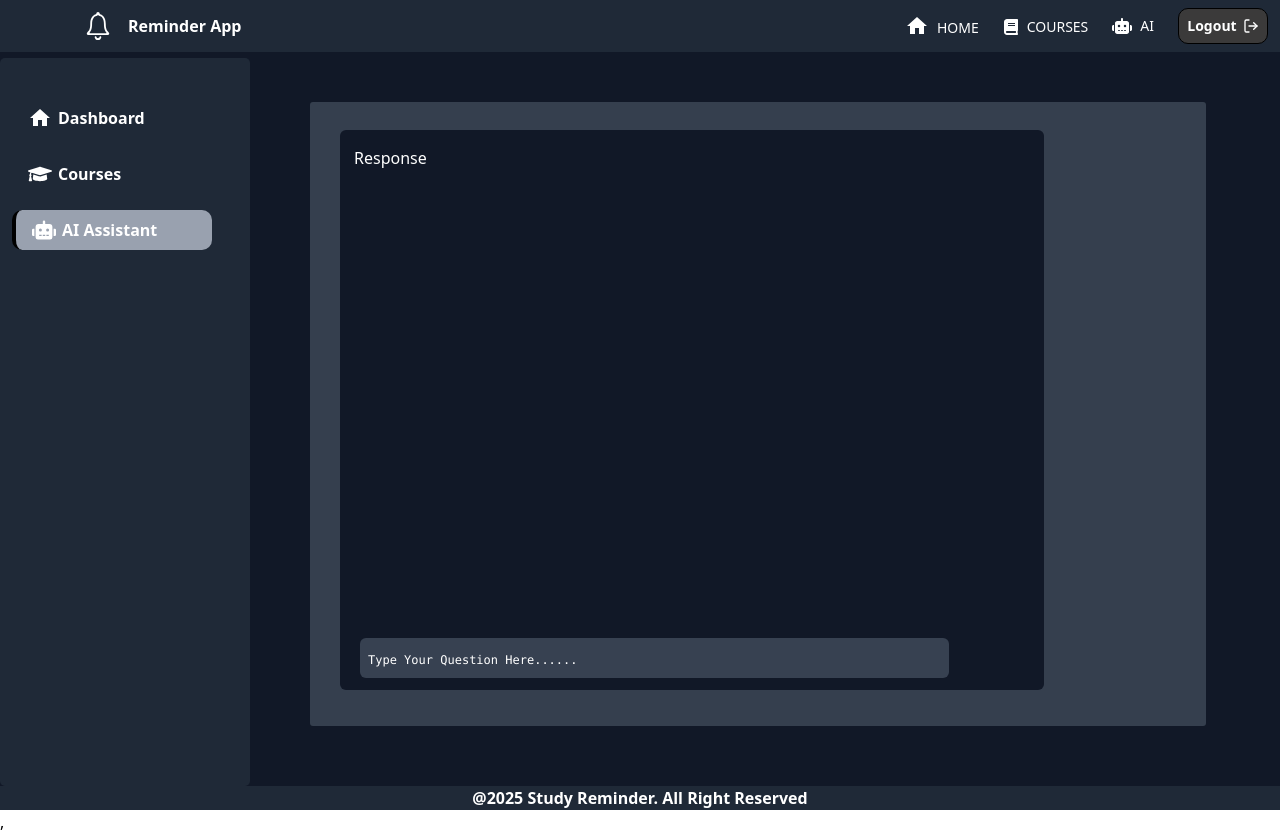
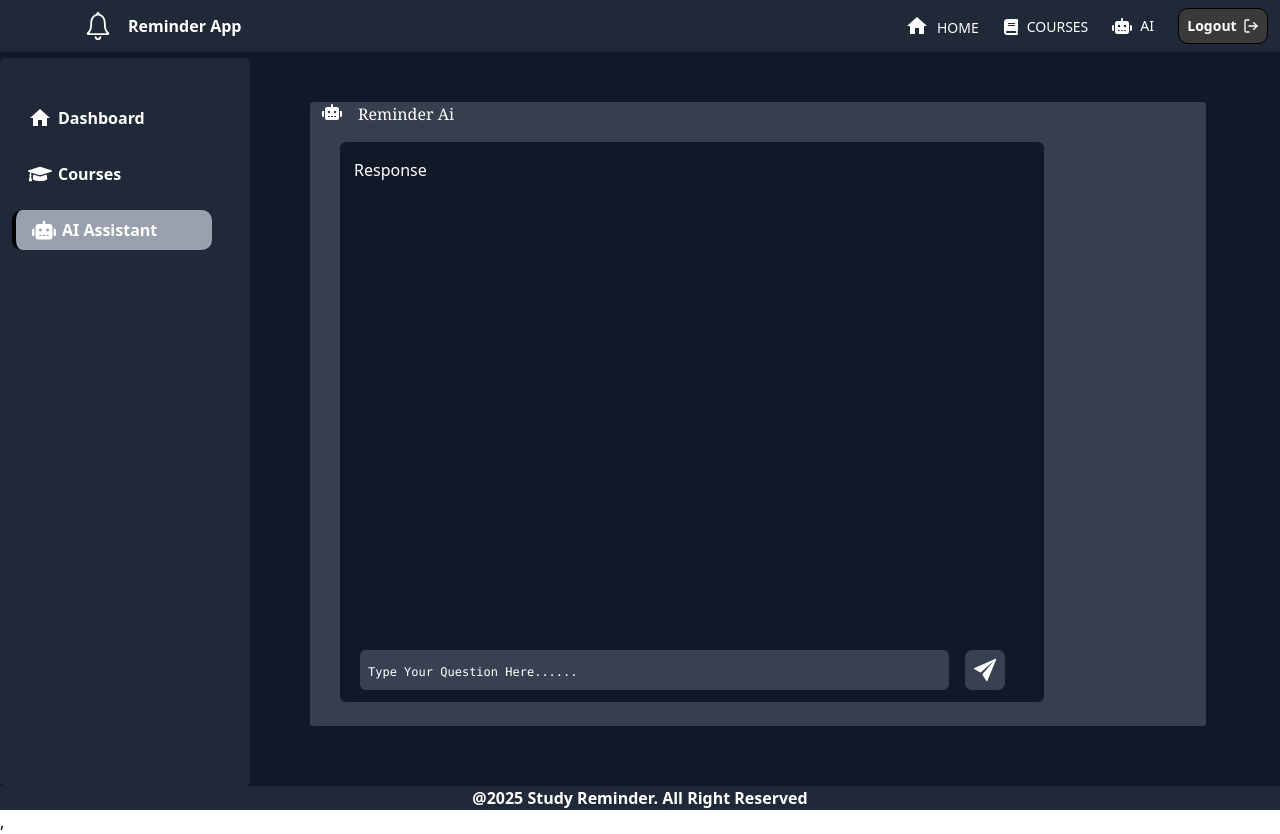
Before and after one commit to Aklile612/Reminder-App, a React (Vite) app: page /aipage in a window 1280 px wide. Built offline with nearby package versions, Linux system fonts and the light colour scheme.

Commit message:
mostly done the ai page

```diff
--- a/src/Components/Ai Assistant/AssistantPage.jsx
+++ b/src/Components/Ai Assistant/AssistantPage.jsx
@@ -2,6 +2,8 @@ import React from 'react'
 import Header from '../Header/Header'
 import Footer from '../Footer/Footer'
 import SideBar from '../SideBar/SideBar'
+import { IoIosSend } from 'react-icons/io'
+import { FaRobot } from 'react-icons/fa'
 
 const AssistantPage = () => {
   return (
@@ -12,11 +14,15 @@ const AssistantPage = () => {
         <SideBar/>
       </div>
       <div className='md:w-[70vw]  md:h-[78vh] rounded-[3px] md:mx-[40px] md:mt-[50px] bg-[#353f4e]'>
-        <div className='flex flex-col justify-between md:w-[55vw] md:my-7 rounded-[6px] md:h-[70vh] md:mx-[30px] bg-[#111827]'>
+        <div className='flex gap-4 md:ml-3'>
+        <FaRobot className='text-[20px] text-white'/>
+        <span className='text-white font-serif'>Reminder Ai</span>
+        </div>
+        <div className='flex flex-col justify-between md:w-[55vw] md:my-4 rounded-[6px] md:h-[70vh] md:mx-[30px] bg-[#111827]'>
           <div className='md:mt-4 md:ml-3.5'>
             <span className='text-white'>Response</span>
           </div>
-          <div className=''>
+          <div className='flex md:gap-4'>
             <form className='md:mb-3'>
 
               <input
@@ -26,7 +32,9 @@ const AssistantPage = () => {
                   placeholder="Type Your Question Here......"
                   />
             </form>
-
+            <div className='text-3xl flex items-center justify-center rounded-[7px] text-white md:w-[40px] md:h-[40px]  bg-[#374151]'>
+            <IoIosSend />
+            </div>
           </div>
         </div>
       </div>
```
